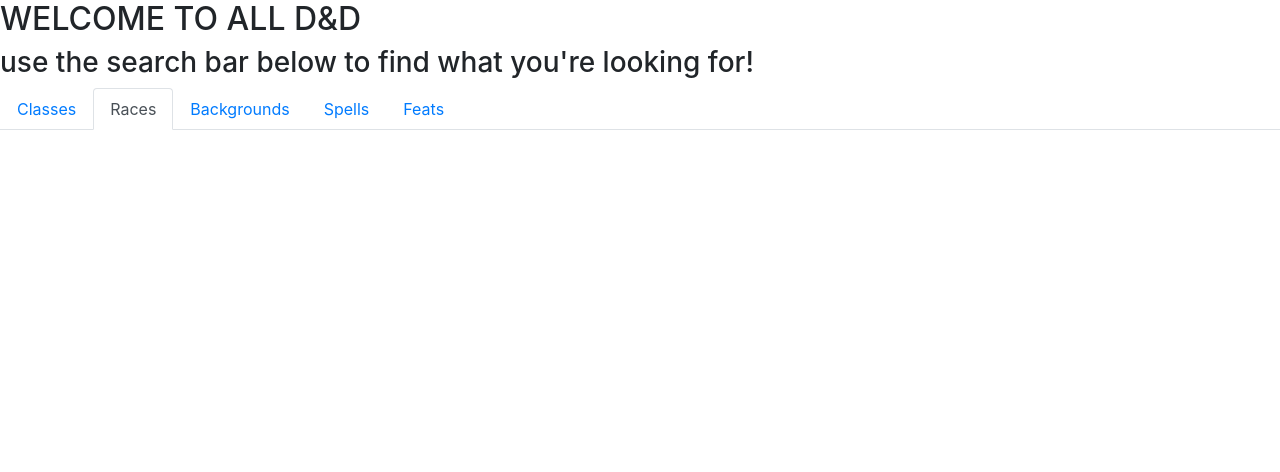
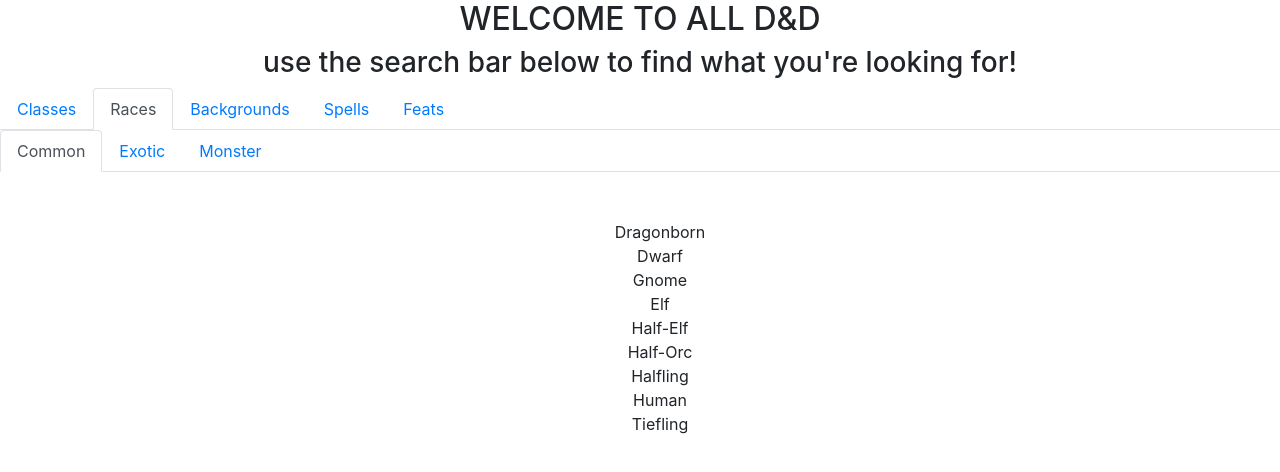
Before and after one commit to Nelson-Mendez/all-dnd, a React (Create React App) app: page / in a window 1280 px wide. Both pictures are taken after a click on the tab "Races". Shown: the top 472 px of the page. Built offline with nearby package versions, Linux system fonts and the light colour scheme.

Commit message:
data entry

```diff
--- a/src/App.js
+++ b/src/App.js
@@ -9,7 +9,7 @@
 
 function App() {
   return (
-    <div>
+    <div className="App">
       <Splash />
       <div className="content">
         <Tabs mountOnEnter="true">
--- a/src/components/classes.scss
+++ b/src/components/classes.scss
@@ -1,3 +1,3 @@
 .classContent {
-  margin-top: 1rem;
+  margin-top: 0.25rem;
 }
--- a/src/components/races.jsx
+++ b/src/components/races.jsx
@@ -1,9 +1,65 @@
 import React from 'react';
 import Tabs from 'react-bootstrap/Tabs'
 import Tab from 'react-bootstrap/Tab'
+import './races.scss'
 
 export default function Races() {
   return(
-    <> </>
+    <div className="racesContent" >
+      <Tabs >
+        <Tab eventKey="common" title="Common">
+          <ul className="races__common">
+            <li>Dragonborn</li>
+            <li>Dwarf</li>
+            <li>Gnome</li>
+            <li>Elf</li>
+            <li>Half-Elf</li>
+            <li>Half-Orc</li>
+            <li>Halfling</li>
+            <li>Human</li>
+            <li>Tiefling</li>
+          </ul>
+        </Tab>
+
+        <Tab eventKey="exotic" title="Exotic">
+          <ul>
+            <li>Aarakocra</li>
+            <li>Aasimar</li>
+            <li>Changeling</li>
+            <li>Firbolg</li>
+            <li>Genasi</li>
+            <li>Gith</li>
+            <li>Goliath</li>
+            <li>Kalashtar</li>
+            <li>Kenku</li>
+            <li>Leonin</li>
+            <li>Loxodon</li>
+            <li>Satyr</li>
+            <li>Shifter</li>
+            <li>Simic Hybrid</li>
+            <li>Tabaxi</li>
+            <li>Tortle</li>
+            <li>Triton</li>
+            <li>Vedalken</li>
+            <li>Warforged</li>
+          </ul>
+        </Tab>
+
+        <Tab eventKey="monster" title="Monster">
+          <ul>
+            <li>Bugbear</li>
+            <li>Centaur</li>
+            <li>Goblin</li>
+            <li>Grung</li>
+            <li>Hobgoblin</li>
+            <li>Kobold</li>
+            <li>Lizardfolk</li>
+            <li>Minotaur</li>
+            <li>Orc</li>
+            <li>Yuan-Ti Pureblood</li>
+          </ul>
+        </Tab>
+      </Tabs>
+    </div>
   )
 }
--- /dev/null
+++ b/src/components/races.scss
@@ -0,0 +1,7 @@
+.races {
+
+  &__common{
+    margin: 3rem 2rem;
+    list-style-type: none;
+  }
+}
```
